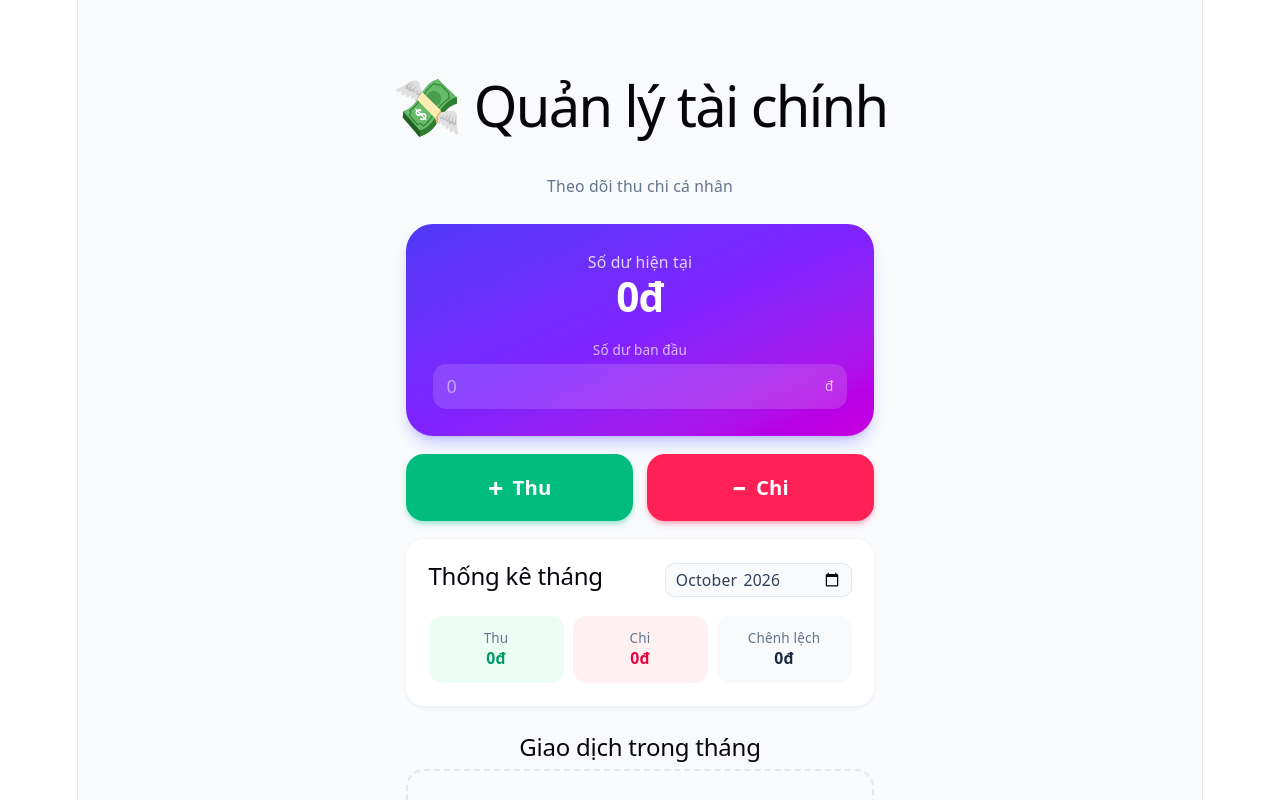
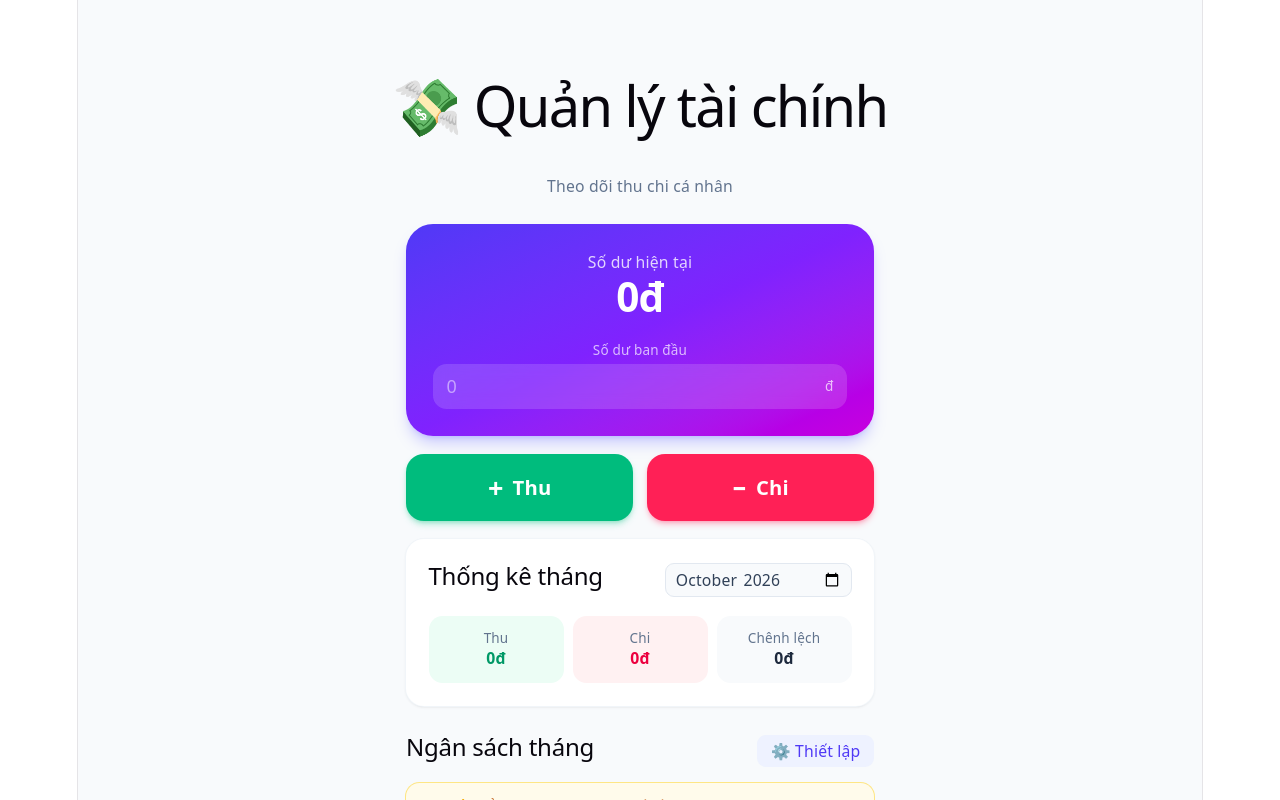
Before and after one commit to ericborder12/Personal-Financial-Management, a React (Vite) app: page / in a window 1280 px wide. Shown: the top 800 px of the page. Built offline with nearby package versions, Linux system fonts and the light colour scheme.

Commit message:
Cảnh báo vượt hạn mức trong form chi và nút trả khoản cố định

```diff
--- a/src/App.jsx
+++ b/src/App.jsx
@@ -1,21 +1,44 @@
 import { useState } from "react";
 import Summary from "./components/Summary";
+import BudgetSection from "./components/BudgetSection";
+import BudgetEditor from "./components/BudgetEditor";
 import TransactionForm from "./components/TransactionForm";
 import { useTransactions } from "./hooks/useTransactions";
+import { useBudgets } from "./hooks/useBudgets";
 import { useLocalStorage } from "./hooks/useLocalStorage";
+import { getSpentByCategory, getMonthPool } from "./utils/budget";
 import { getIcon, formatVND, formatDate } from "./constants";
 
-const currentMonth = () => new Date().toLocaleDateString("sv-SE").slice(0, 7);
+const todayStr = () => new Date().toLocaleDateString("sv-SE");
+const currentMonth = () => todayStr().slice(0, 7);
 
 export default function App() {
   const { transactions, addTransaction, deleteTransaction } = useTransactions();
+  const { budgets, setBudgets } = useBudgets();
   const [initialBalance, setInitialBalance] = useLocalStorage("finance-app:initial-balance", 0);
   const [month, setMonth] = useState(currentMonth);
   const [formType, setFormType] = useState(null); // null | "income" | "expense"
+  const [editingBudgets, setEditingBudgets] = useState(false);
+
+  const spent = getSpentByCategory(transactions, month);
+  const pool = getMonthPool(transactions, initialBalance, month);
 
   const monthTransactions = transactions
     .filter((t) => t.date.startsWith(month))
     .sort((a, b) => b.date.localeCompare(a.date));
+
+  // Trả khoản cố định (vd tiền nhà): tạo giao dịch chi đúng số còn thiếu
+  const handlePayFixed = (category, amount) => {
+    if (amount <= 0) return;
+    const today = todayStr();
+    addTransaction({
+      type: "expense",
+      amount,
+      category,
+      date: today.startsWith(month) ? today : `${month}-01`,
+      note: "Chi cố định hàng tháng",
+    });
+  };
 
   return (
     <div className="min-h-screen bg-slate-50 pb-12">
@@ -32,6 +55,14 @@ export default function App() {
           month={month}
           onMonthChange={setMonth}
           onAddClick={setFormType}
+        />
+
+        <BudgetSection
+          budgets={budgets}
+          spent={spent}
+          pool={pool}
+          onEdit={() => setEditingBudgets(true)}
+          onPayFixed={handlePayFixed}
         />
 
         <section>
@@ -66,7 +97,8 @@ export default function App() {
                   </div>
 
                   <span className={`font-semibold ${t.type === "income" ? "text-emerald-600" : "text-rose-600"}`}>
-                    {t.type === "income" ? "+" : "−"}{formatVND(t.amount)}
+                    {t.type === "income" ? "+" : "−"}
+                    {formatVND(t.amount)}
                   </span>
 
                   <button
@@ -87,8 +119,19 @@ export default function App() {
         <TransactionForm
           key={formType}
           type={formType}
+          transactions={transactions}
+          budgets={budgets}
           onAdd={addTransaction}
           onClose={() => setFormType(null)}
+        />
+      )}
+
+      {editingBudgets && (
+        <BudgetEditor
+          budgets={budgets}
+          pool={pool}
+          onSave={setBudgets}
+          onClose={() => setEditingBudgets(false)}
         />
       )}
     </div>
--- a/src/components/TransactionForm.jsx
+++ b/src/components/TransactionForm.jsx
@@ -1,10 +1,11 @@
 import { useState } from "react";
 import { CATEGORIES, formatVND } from "../constants";
+import { getSpentByCategory } from "../utils/budget";
 
 // Ngày theo giờ máy (toISOString dùng giờ UTC nên có thể lệch ngày)
 const today = () => new Date().toLocaleDateString("sv-SE");
 
-export default function TransactionForm({ type, onAdd, onClose }) {
+export default function TransactionForm({ type, transactions, budgets, onAdd, onClose }) {
   const [amount, setAmount] = useState("");
   const [category, setCategory] = useState(CATEGORIES[type][0].name);
   const [date, setDate] = useState(today());
@@ -13,9 +14,29 @@ export default function TransactionForm({ type, onAdd, onClose }) {
   const isIncome = type === "income";
   const value = Number(amount);
 
+  // Tính tình trạng hạn mức của danh mục đang chọn
+  const budget = isIncome ? null : budgets[category];
+  const spent = budget ? getSpentByCategory(transactions, date.slice(0, 7))[category] || 0 : 0;
+  let warning = null;
+  if (budget && value > 0) {
+    const after = spent + value;
+    if (after > budget.limit) {
+      warning = {
+        level: "over",
+        text: `Vượt hạn mức "${category}" ${formatVND(after - budget.limit)}`,
+      };
+    } else if (after >= budget.limit * 0.8) {
+      warning = {
+        level: "near",
+        text: `Sắp hết hạn mức "${category}", sau khoản này còn ${formatVND(budget.limit - after)}`,
+      };
+    }
+  }
+
   const handleSubmit = (e) => {
     e.preventDefault();
     if (!Number.isInteger(value) || value <= 0) return;
+    if (warning?.level === "over" && !window.confirm(`${warning.text}.\nVẫn lưu giao dịch này?`)) return;
     onAdd({ type, amount: value, category, date, note: note.trim() });
     onClose();
   };
@@ -58,9 +79,7 @@ export default function TransactionForm({ type, onAdd, onClose }) {
             required
             className="w-full border-b-2 border-slate-200 bg-transparent pb-2 text-4xl font-bold text-slate-800 outline-none placeholder-slate-300 focus:border-indigo-500 [appearance:textfield] [&::-webkit-inner-spin-button]:appearance-none [&::-webkit-outer-spin-button]:appearance-none"
           />
-          <p className="mt-1 h-5 text-sm text-slate-500">
-            {value > 0 ? formatVND(value) : ""}
-          </p>
+          <p className="mt-1 h-5 text-sm text-slate-500">{value > 0 ? formatVND(value) : ""}</p>
         </div>
 
         <div>
@@ -83,6 +102,21 @@ export default function TransactionForm({ type, onAdd, onClose }) {
               </button>
             ))}
           </div>
+
+          {budget && (
+            <p className="mt-2 text-sm text-slate-500">
+              Hạn mức còn lại: <b>{formatVND(Math.max(0, budget.limit - spent))}</b> / {formatVND(budget.limit)}
+            </p>
+          )}
+          {warning && (
+            <p
+              className={`mt-2 rounded-lg p-2 text-sm ${
+                warning.level === "over" ? "bg-rose-50 text-rose-700" : "bg-amber-50 text-amber-700"
+              }`}
+            >
+              ⚠️ {warning.text}
+            </p>
+          )}
         </div>
 
         <div className="grid grid-cols-2 gap-3">
```
